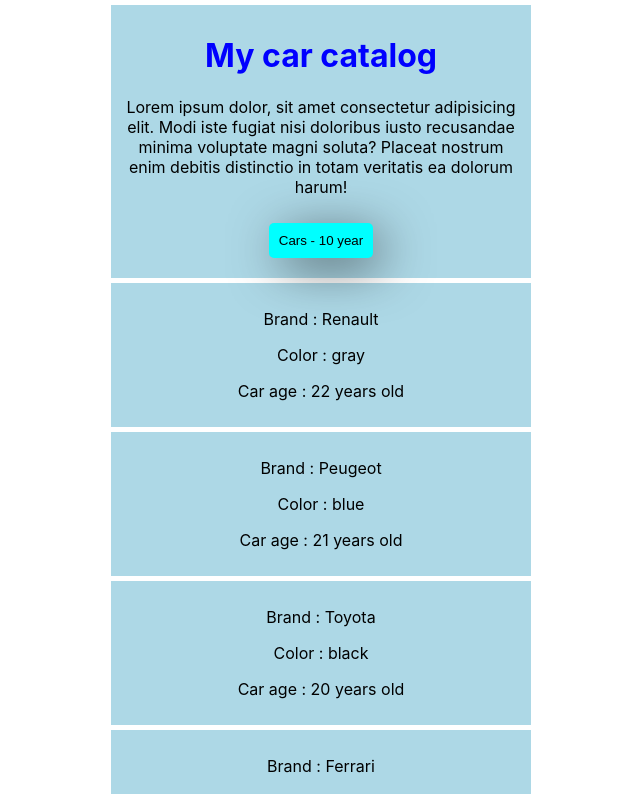
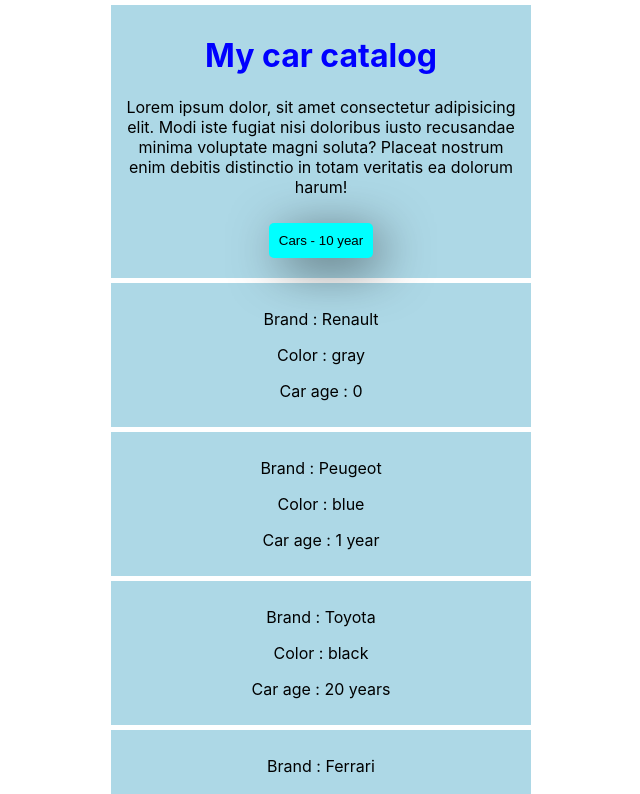
Before and after one commit to wendybaque/Cars-App-Udemy, a React (Create React App) app: page / in a window 1280 px wide. Shown: the top 794 px of the page, without its empty margins (319-959 px from the left). Built offline with nearby package versions, Linux system fonts and the light colour scheme.

Commit message:
Vidéo 29

```diff
--- a/src/components/MyCars.jsx
+++ b/src/components/MyCars.jsx
@@ -6,10 +6,10 @@ import Wrapper from "./Wrapper";
 class Mycars extends Component {
     state = {
         cars : [
-            {name: 'Renault', color: "gray", year:2000},
-            {name: 'Peugeot', color: "blue", year:2001},
+            {name: 'Renault', color: "gray", year:2022},
+            {name: 'Peugeot', color: "blue", year:2021},
             {name: 'Toyota', color: "black", year:2002},
-            {name: 'Ferrari', color: "red", year:2003},
+            {name: 'Ferrari', color: "red", year:2001},
         ]
     }
 
@@ -39,8 +39,27 @@ class Mycars extends Component {
         })
     }
 
+    // Calcule l'âge de la voiture en fonction de l'année
+    getAge = (year) => {
+        const now = new Date().getFullYear();
+       const age =  now - year;
+
+       // Gestion de l'affichage de year.s au pluriel ou non en fonction du nombre d'années :
+       let yearStr = "";
+
+       if (age === 1) {
+        yearStr = "year";
+       } else if (age > 1) {
+        yearStr = "years";
+
+       }
+       return `${age} ${yearStr}`
+    }
+
     render() {
-        const year = new Date().getFullYear();
+        // const [Renault, Peugeot, Toyota, Ferrari] = this.state.cars;
+
+        // const year = new Date().getFullYear();
         return (
             <div className="cars">
                 <Wrapper>
@@ -50,12 +69,31 @@ class Mycars extends Component {
                     <p onCopy={this.noCopy} onMouseOver={this.addStyle}>Lorem ipsum dolor, sit amet consectetur adipisicing elit. Modi iste fugiat nisi doloribus iusto recusandae minima voluptate magni soluta? Placeat nostrum enim debitis distinctio in totam veritatis ea dolorum harum!</p>
                     <button onClick={this.addTenYears}>Cars - 10 year</button>
                 </Wrapper>
+
+                {/* Idem map cf plus bas mais avec tableau destructuré : */}
+                    {/* <Car
+                        name={Renault.name}
+                        color={Renault.color}
+                        year={Renault.year}/>
+                    <Car
+                        name={Peugeot.name}
+                        color={Peugeot.color}
+                        year={Peugeot.year}/>
+                    <Car
+                        name={Toyota.name}
+                        color={Toyota.color}
+                        year={Toyota.year}/>
+                    <Car
+                        name={Ferrari.name}
+                        color={Ferrari.color}
+                        year={Ferrari.year}/> */}
+
                 {/* <Car color={this.state.cars[0].color} year={year - this.state.cars[0].year + ' year old'}>{this.state.cars[0].name}</Car>
                 <Car color={this.state.cars[1].color} year={year - this.state.cars[1].year + ' year old'}>{this.state.cars[1].name}</Car>
                 <Car color={this.state.cars[2].color} year={year - this.state.cars[2].year + ' year old'}>{this.state.cars[2].name}</Car>
                 <Car color={this.state.cars[3].color} year={year - this.state.cars[3].year + ' year old'}>{this.state.cars[3].name}</Car> */}
                 {/* Transformé avec une méthode map (attention à bien ajouter la key et l'index !) + on a changé children en name : */}
-                {
+                {/* {
                     this.state.cars.map((cars, index) => {
                         return(
                             <div  key={index}>
@@ -63,6 +101,24 @@ class Mycars extends Component {
                             </div>
                         )
                     })
+                } */}
+                {/* Idem mais avec fonction map destructurée : */}
+                {
+                    this.state.cars.map(({name, color, year}, index) => {
+                        return(
+                            <div  key={index}>
+                                <Car
+                                name={name}
+                                color={color}
+                                year={this.getAge(year)}
+                                />
+                            </div>
+                        )
+                    })
+                }
+                {/* Fonction qui n'a rien à voir avec l'exercice, mais je la laisse là pour la retrouver */}
+                {
+                    Math.random()
                 }
             </div>
         )
```
